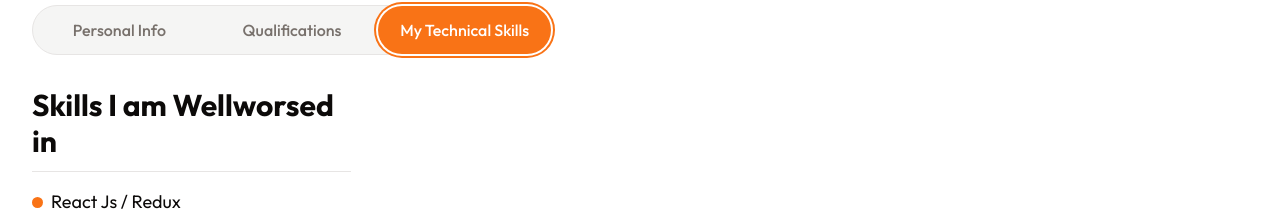
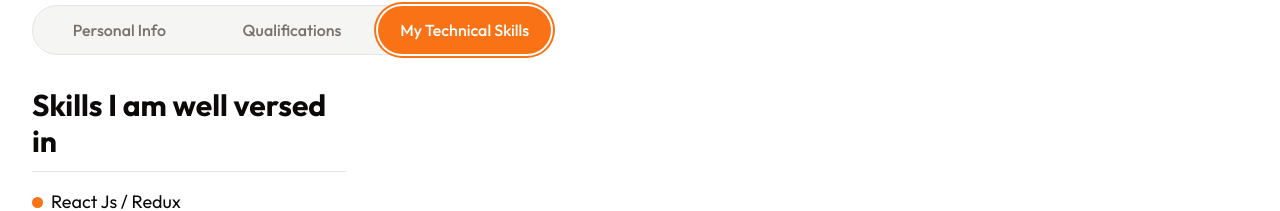
Before and after one commit to vishalmeti/Portfolio, a Next.js app in the folder portfolio/: page / in a window 1280 px wide. Both pictures are taken after a click on the tab "My Technical Skills". Shown: the part 998-1209 px from the top of the page. Built offline with nearby package versions, Linux system fonts and the light colour scheme.

Commit message:
Update capitalization of skills in About.jsx

```diff
--- a/portfolio/components/About.jsx
+++ b/portfolio/components/About.jsx
@@ -315,7 +315,7 @@ const About = () => {
 
                   <div className="text-center xl:text-left">
                     <h3 className="h3 mb-3">
-                      Skills I am Wellworsed in
+                      Skills I am well versed in
                     </h3>
                     <div className="">
                       <div className="border-b border-border mb-4"></div>
```
